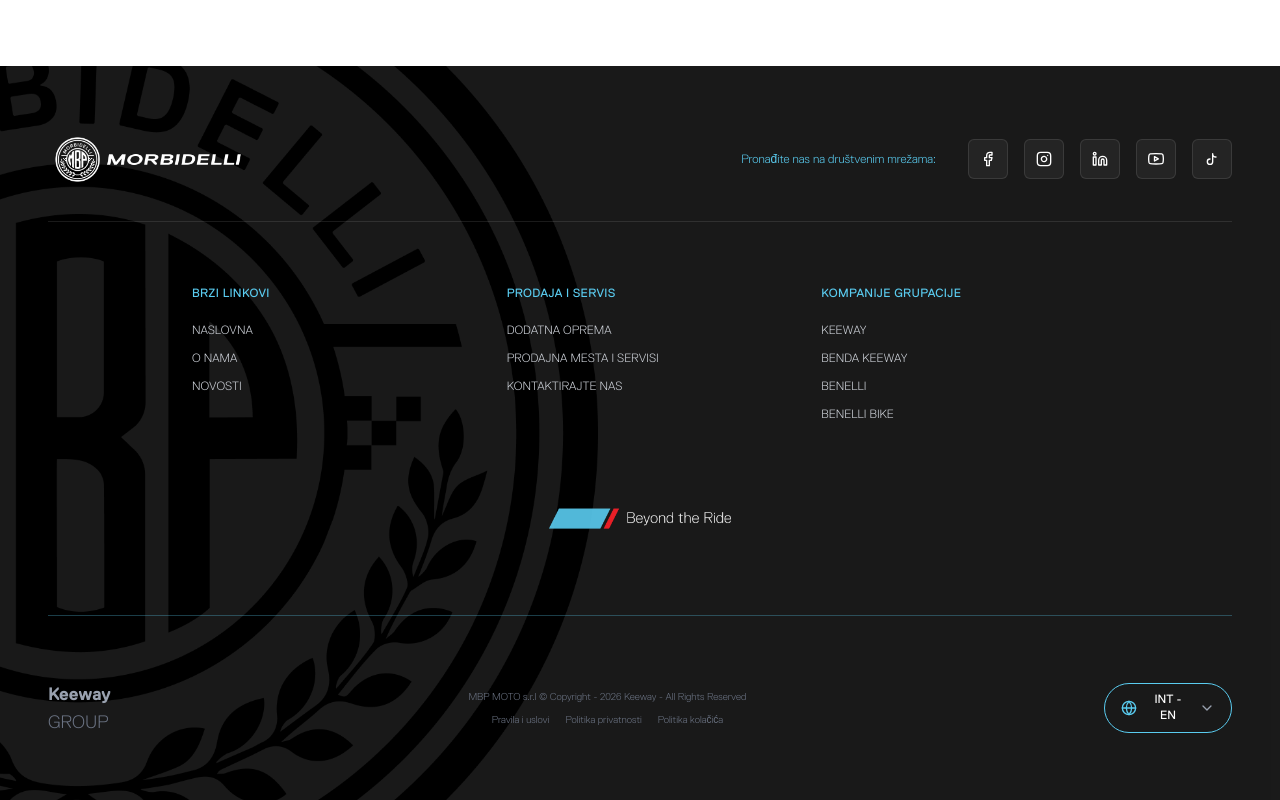
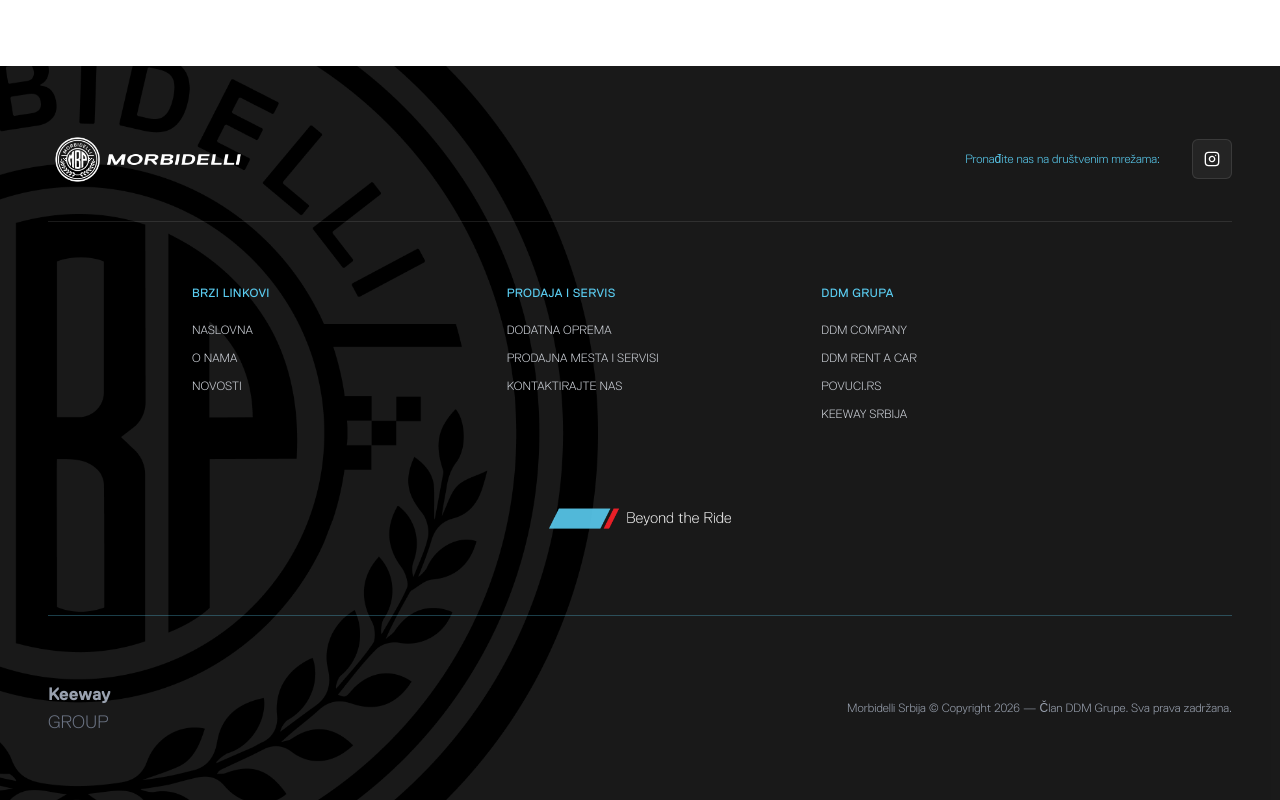
Before and after one commit to petarpopovic013-oss/morbidelli, a Next.js app: page / in a window 1280 px wide. Shown: the part 3344-4144 px from the top of the page. Built offline with nearby package versions, Linux system fonts and the light colour scheme; no server answers; the database is empty.

Commit message:
Update footer: add DDM group links, connect Instagram, clean dead links and remove INT-EN

```diff
--- a/app/components/Footer.tsx
+++ b/app/components/Footer.tsx
@@ -2,7 +2,6 @@
 
 import Image from "next/image";
 import Link from "next/link";
-import { Globe, ChevronDown } from "lucide-react";
 
 export default function Footer() {
   return (
@@ -36,20 +35,18 @@
 
           <div className="flex items-center gap-4">
             <span className="text-track-cyan font-replica-light text-xs mr-4">Pronađite nas na društvenim mrežama:</span>
-            <a href="#" className="w-10 h-10 rounded-md bg-white/5 border border-white/10 flex items-center justify-center hover:bg-white/10 transition-colors text-white">
-              <svg width="16" height="16" viewBox="0 0 24 24" fill="none" stroke="currentColor" strokeWidth="2" strokeLinecap="round" strokeLinejoin="round"><path d="M18 2h-3a5 5 0 0 0-5 5v3H7v4h3v8h4v-8h3l1-4h-4V7a1 1 0 0 1 1-1h3z"/></svg>
-            </a>
-            <a href="#" className="w-10 h-10 rounded-md bg-white/5 border border-white/10 flex items-center justify-center hover:bg-white/10 transition-colors text-white">
-              <svg width="16" height="16" viewBox="0 0 24 24" fill="none" stroke="currentColor" strokeWidth="2" strokeLinecap="round" strokeLinejoin="round"><rect x="2" y="2" width="20" height="20" rx="5" ry="5"/><path d="M16 11.37A4 4 0 1 1 12.63 8 4 4 0 0 1 16 11.37z"/><line x1="17.5" y1="6.5" x2="17.51" y2="6.5"/></svg>
-            </a>
-            <a href="#" className="w-10 h-10 rounded-md bg-white/5 border border-white/10 flex items-center justify-center hover:bg-white/10 transition-colors text-white">
-              <svg width="16" height="16" viewBox="0 0 24 24" fill="none" stroke="currentColor" strokeWidth="2" strokeLinecap="round" strokeLinejoin="round"><path d="M16 8a6 6 0 0 1 6 6v7h-4v-7a2 2 0 0 0-2-2 2 2 0 0 0-2 2v7h-4v-7a6 6 0 0 1 6-6z"/><rect x="2" y="9" width="4" height="12"/><circle cx="4" cy="4" r="2"/></svg>
-            </a>
-            <a href="#" className="w-10 h-10 rounded-md bg-white/5 border border-white/10 flex items-center justify-center hover:bg-white/10 transition-colors text-white">
-              <svg width="16" height="16" viewBox="0 0 24 24" fill="none" stroke="currentColor" strokeWidth="2" strokeLinecap="round" strokeLinejoin="round"><path d="M22.54 6.42a2.78 2.78 0 0 0-1.94-2C18.88 4 12 4 12 4s-6.88 0-8.6.46a2.78 2.78 0 0 0-1.94 2A29 29 0 0 0 1 11.75a29 29 0 0 0 .46 5.33 2.78 2.78 0 0 0 1.94 2c1.72.46 8.6.46 8.6.46s6.88 0 8.6-.46a2.78 2.78 0 0 0 1.94-2 29 29 0 0 0 .46-5.33 29 29 0 0 0-.46-5.33z"/><polygon points="9.75 15.02 15.5 11.75 9.75 8.48 9.75 15.02"/></svg>
-            </a>
-            <a href="#" className="w-10 h-10 rounded-md bg-white/5 border border-white/10 flex items-center justify-center hover:bg-white/10 transition-colors text-white">
-              <svg width="16" height="16" viewBox="0 0 24 24" fill="none" stroke="currentColor" strokeWidth="2" strokeLinecap="round" strokeLinejoin="round"><path d="M9 12a4 4 0 1 0 4 4V4a5 5 0 0 0 5 5"/></svg>
+            <a
+              href="https://www.instagram.com/ddmcompany.ns/"
+              target="_blank"
+              rel="noopener noreferrer"
+              className="w-10 h-10 rounded-md bg-white/5 border border-white/10 flex items-center justify-center hover:bg-white/10 transition-colors text-white"
+              aria-label="Instagram @ddmcompany.ns"
+            >
+              <svg width="16" height="16" viewBox="0 0 24 24" fill="none" stroke="currentColor" strokeWidth="2" strokeLinecap="round" strokeLinejoin="round">
+                <rect x="2" y="2" width="20" height="20" rx="5" ry="5"/>
+                <path d="M16 11.37A4 4 0 1 1 12.63 8 4 4 0 0 1 16 11.37z"/>
+                <line x1="17.5" y1="6.5" x2="17.51" y2="6.5"/>
+              </svg>
             </a>
           </div>
         </div>
@@ -74,11 +71,11 @@
 
           {/* Column 3 */}
           <div className="flex flex-col gap-3 items-center md:items-start text-center md:text-left">
-            <h4 className="font-replica text-track-cyan text-xs mb-2 uppercase tracking-wide">KOMPANIJE GRUPACIJE</h4>
-            <Link href="#" className="text-xs font-replica-light text-gray-300 hover:text-white transition-colors uppercase">KEEWAY</Link>
-            <Link href="#" className="text-xs font-replica-light text-gray-300 hover:text-white transition-colors uppercase">BENDA KEEWAY</Link>
-            <Link href="#" className="text-xs font-replica-light text-gray-300 hover:text-white transition-colors uppercase">BENELLI</Link>
-            <Link href="#" className="text-xs font-replica-light text-gray-300 hover:text-white transition-colors uppercase">BENELLI BIKE</Link>
+            <h4 className="font-replica text-track-cyan text-xs mb-2 uppercase tracking-wide">DDM GRUPA</h4>
+            <a href="https://ddmcompany.rs" target="_blank" rel="noopener noreferrer" className="text-xs font-replica-light text-gray-300 hover:text-white transition-colors uppercase">DDM COMPANY</a>
+            <a href="https://ddmrentacar.rs" target="_blank" rel="noopener noreferrer" className="text-xs font-replica-light text-gray-300 hover:text-white transition-colors uppercase">DDM RENT A CAR</a>
+            <a href="https://povuci.rs" target="_blank" rel="noopener noreferrer" className="text-xs font-replica-light text-gray-300 hover:text-white transition-colors uppercase">POVUCI.RS</a>
+            <a href="https://keeway.rs" target="_blank" rel="noopener noreferrer" className="text-xs font-replica-light text-gray-300 hover:text-white transition-colors uppercase">KEEWAY SRBIJA</a>
           </div>
         </div>
 
@@ -94,26 +91,15 @@
         </div>
 
         {/* Bottom Section */}
-        <div className="flex flex-col md:flex-row justify-between items-center gap-6">
+        <div className="flex flex-col md:flex-row justify-between items-center gap-4">
           <div className="text-lg flex flex-col font-replica-light text-gray-500">
             <span className="font-replica font-bold text-gray-400">Keeway</span>
             GROUP
           </div>
 
-          <div className="text-[10px] font-replica-light text-gray-500 text-center flex-1">
-            <p className="mb-2">MBP MOTO s.r.l © Copyright - 2026 Keeway - All Rights Reserved</p>
-            <div className="flex gap-4 justify-center">
-              <Link href="#" className="hover:text-white transition-colors">Pravila i uslovi</Link>
-              <Link href="#" className="hover:text-white transition-colors">Politika privatnosti</Link>
-              <Link href="#" className="hover:text-white transition-colors">Politika kolačića</Link>
-            </div>
+          <div className="text-xs font-replica-light text-gray-400 text-center md:text-right">
+            <p>Morbidelli Srbija © Copyright {new Date().getFullYear()} — Član DDM Grupe. Sva prava zadržana.</p>
           </div>
-
-          <button className="flex items-center justify-between w-32 px-4 py-2 border border-track-cyan rounded-full text-xs font-replica bg-transparent hover:bg-white/5 transition-colors">
-            <Globe className="w-4 h-4 text-track-cyan" />
-            <span className="mx-2">INT - EN</span>
-            <ChevronDown className="w-4 h-4 text-gray-400" />
-          </button>
         </div>
 
       </div>
```
